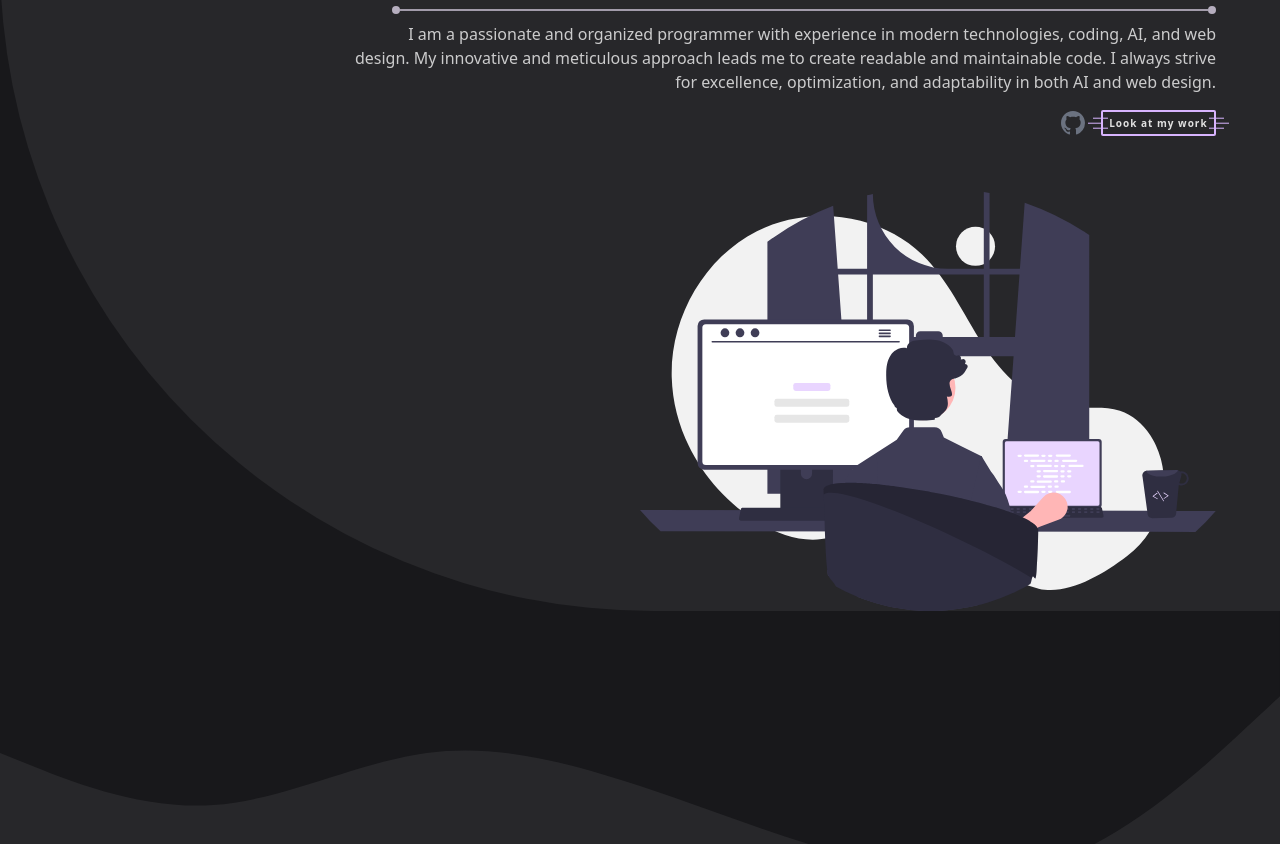
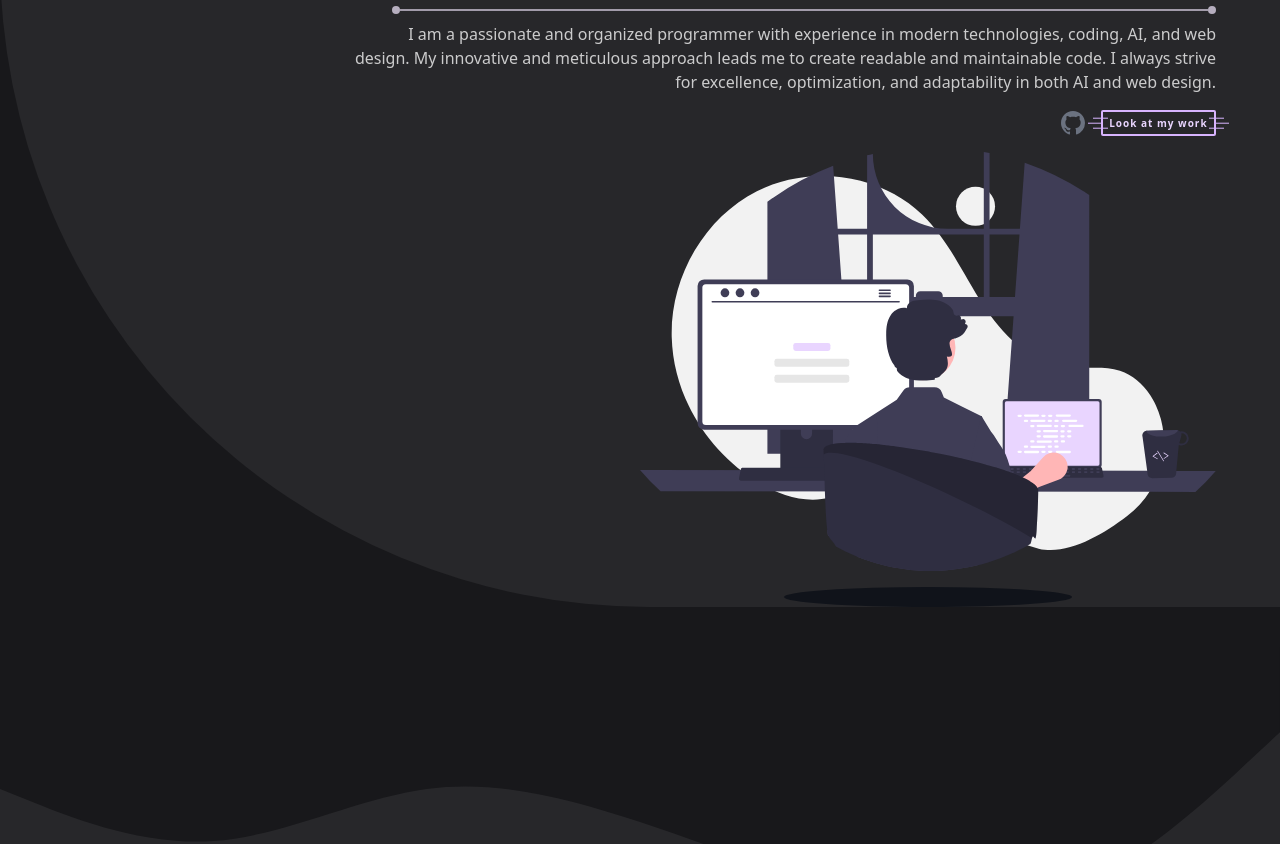
Before and after one commit to simon0820s/MyPersonalPage, a React (Vite) app: page / in a window 1280 px wide. Shown: the part 1297-2141 px from the top of the page. Built offline with nearby package versions, Linux system fonts and the light colour scheme; a web font is replaced by a local one.

Commit message:
hero-shadow

```diff
--- a/src/components/Nav.jsx
+++ b/src/components/Nav.jsx
@@ -3,7 +3,7 @@ import { AiFillPhone } from "react-icons/ai";
 import {FaCode} from 'react-icons/fa'
 const Nav = () => {
   return (
-    <div className="z-50 h-16 flex justify-center fixed w-screen bottom-0">
+    <div className="z-50 h-16 flex justify-center fixed w-screen bottom-0 opacity-95">
       <div className=" bg-zinc-800 h-full rounded-t-full flex items-center justify-center gap-3 sm:gap-10 px-10 sm:px-16 pt-2">
         <a href="#contact"><AiFillPhone className="text-zinc-400 text-2xl sm:text-4xl hover:text-purple-300 transition-all ease-in-out duration-200" /> </a>
         <a href="#hero"><BiSolidHomeAlt2 className="text-zinc-400 text-2xl sm:text-4xl hover:text-purple-300 transition-all ease-in-out duration-200" /> </a>
--- a/src/index.css
+++ b/src/index.css
@@ -11,10 +11,10 @@ html {
   padding: 0.2rem 0.4rem;
   border: 2px solid #D8B4FE;
   font-size: x-small;
-  color: #e1e1e1;
+  color: #E9D5FF;
   letter-spacing: 1px;
   border-radius: 2px;
-  transition: 0.001s;
+  transition: 0.01s;
   background-color: #27272A;
   transition-delay: 0s;
 }
@@ -30,7 +30,7 @@ html {
 
 .code-button span {
   position: relative;
-  z-index: 10000;
+  z-index: 40;
 }
 
 .code-button::before {
@@ -97,3 +97,20 @@ html {
     transform: translateY(0);
   }
 }
+
+.shadow-heroCode {
+  border-radius: 100%;
+  animation: scale-shadow 3s ease-in-out infinite;
+}
+
+@keyframes scale-shadow {
+  0% {
+    transform: scale(1);
+  }
+  50% {
+    transform: scale(1.1);
+  }
+  100% {
+    transform: translateY(1);
+  }
+}
--- a/src/sections/MyCode.jsx
+++ b/src/sections/MyCode.jsx
@@ -5,7 +5,7 @@ function MyCode() {
   return (
     <section
       id="myCode"
-      className="h-auto w-screen">
+      className="h-auto w-screen pb-10">
       <img src="./img/waveCode.svg" alt="waveCode" />
       <div className="flex flex-col gap-4 items-end px-8 sm:px-16 bg-zinc-800 rounded-bl-full">
         <article className="flex flex-col items-end gap-2 xl:w-3/4">
@@ -32,7 +32,10 @@ function MyCode() {
             <span>Look at my work</span>
           </a>
         </div>
-        <img className='code-hero mt-10 w-96 md:w-3/5 xl:w-1/2' src="./img/myCodeHero.svg" alt="myCodeHero" />
+        <div className='flex flex-col items-center gap-4 w-72 h-auto md:w-3/5 xl:w-1/2'>
+          <img className='code-hero w-full' src="./img/myCodeHero.svg" alt="myCodeHero" />
+          <span className='bg-gray-950 opacity-60 w-1/2 h-5 shadow-heroCode'></span>
+        </div>
       </div>
     </section>
   )
```
